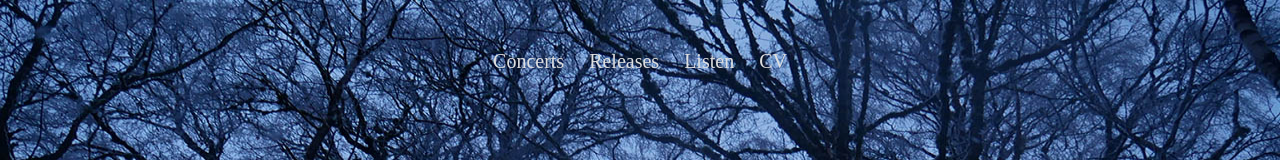
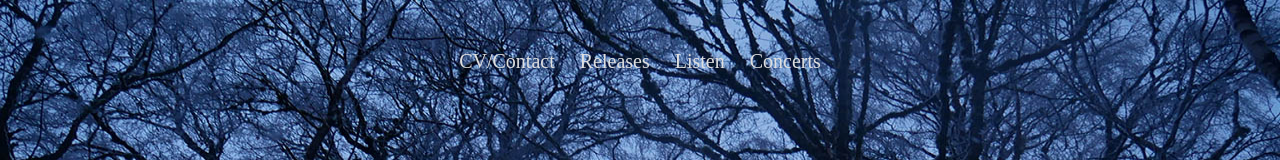
Before and after one commit to emilyvmoore/oliver-coates-website, a plain HTML site: page index.html in a window 1280 px wide. Shown: the top 160 px of the page. Drawn offline with Linux system fonts and the light colour scheme.

Commit message:
Update index.html

```diff
--- a/index.html
+++ b/index.html
@@ -73,10 +73,10 @@
 		<div class="content info">
     <div align="center">
         <p>
-          <a href="./concerts.html">Concerts</a>&nbsp;&nbsp;&nbsp;&nbsp;
+          <a href="./about.html">CV/Contact</a>&nbsp;&nbsp;&nbsp;&nbsp;
           <a href="./releases.html">Releases</a>&nbsp;&nbsp;&nbsp;&nbsp;
           <a href="./listen.html">Listen</a>&nbsp;&nbsp;&nbsp;&nbsp;
-          <a href="./about.html">CV</a>
+          <a href="./concerts.html">Concerts</a>
         </p>
 		</div>
 
```
